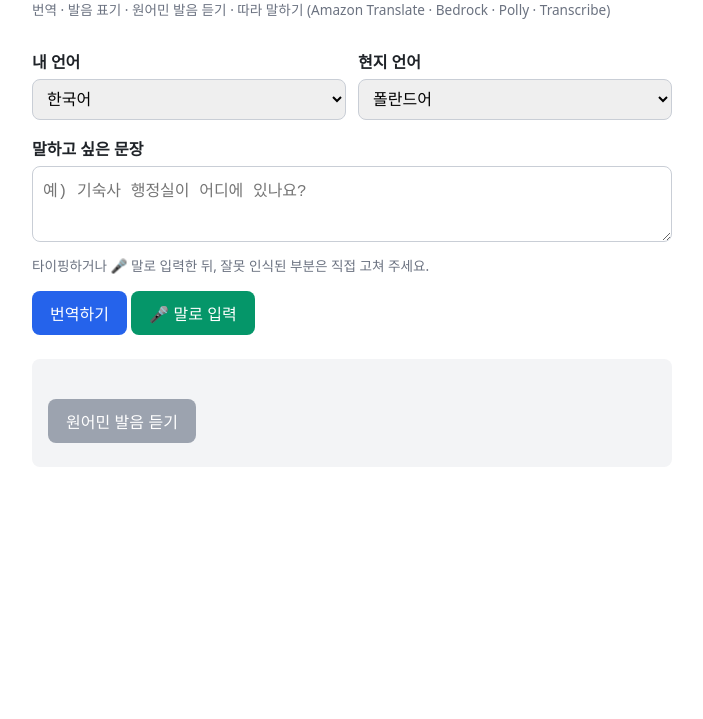
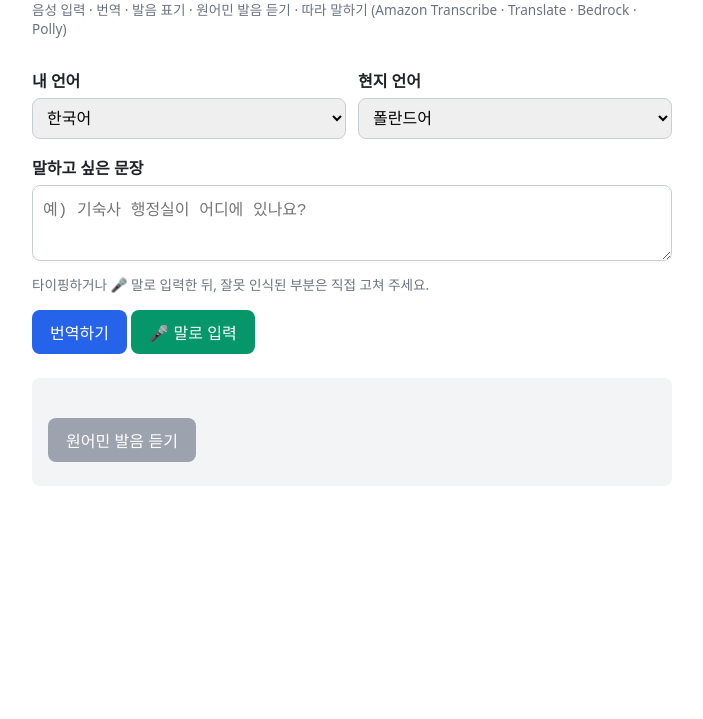
Before and after one commit to kangtayie/Cloud-Native_final-report, a plain HTML site: page frontend/index.html in a window 1280 px wide. Shown: the part 81-800 px from the top of the page, without its empty margins (288-991 px from the left). Drawn offline with Linux system fonts and the light colour scheme.

Commit message:
docs: 기능 구현 완료 상태 반영

```diff
--- a/frontend/index.html
+++ b/frontend/index.html
@@ -30,7 +30,7 @@
 </head>
 <body>
   <h1>현지어 말하기 도우미</h1>
-  <p class="note">번역 · 발음 표기 · 원어민 발음 듣기 · 따라 말하기 (Amazon Translate · Bedrock · Polly · Transcribe)</p>
+  <p class="note">음성 입력 · 번역 · 발음 표기 · 원어민 발음 듣기 · 따라 말하기 (Amazon Transcribe · Translate · Bedrock · Polly)</p>
 
   <div class="row">
     <div>
```
Also changed, not shown: 2 other files.
